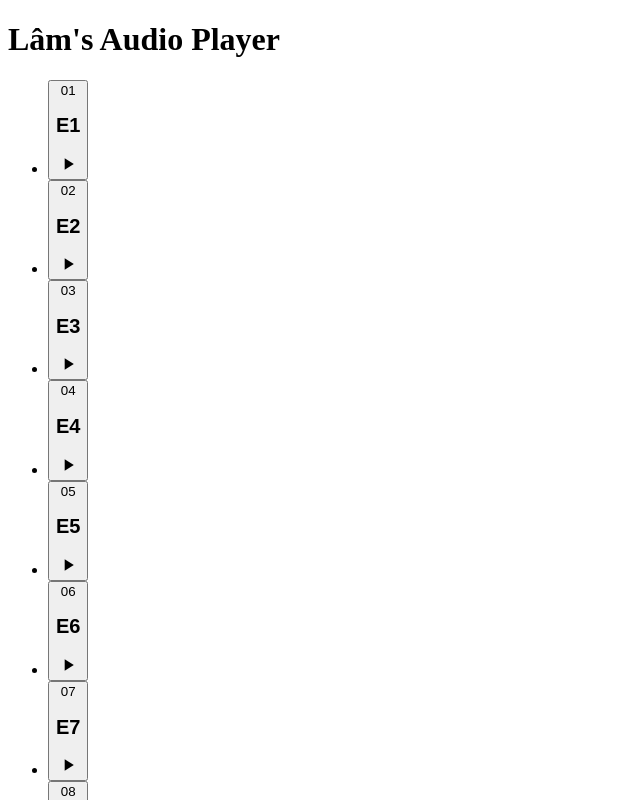
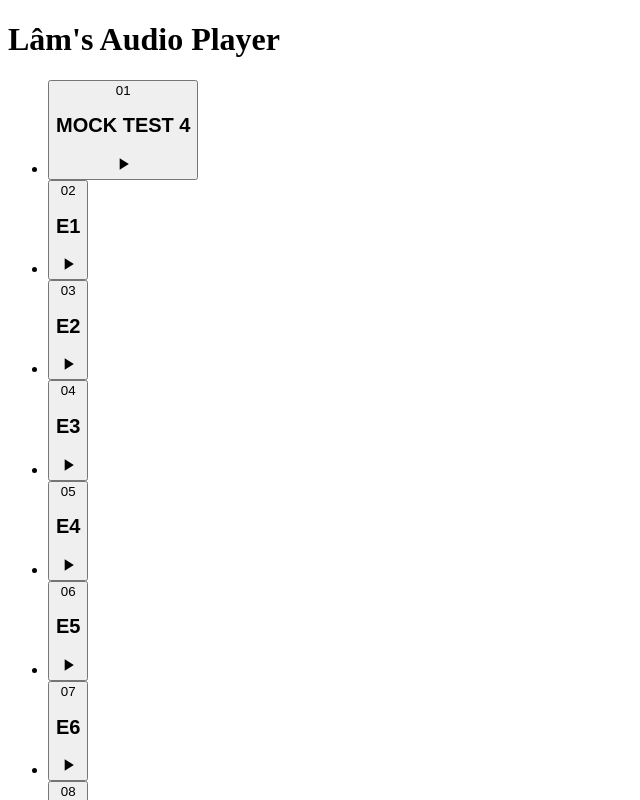
Before and after one commit to thanhvd/audio-player, a React (Vite) app: page / in a window 1280 px wide. Shown: the top 800 px of the page, without its empty margins (0-640 px from the left). Built offline with nearby package versions, Linux system fonts and the light colour scheme.

Commit message:
chore: add more songs

```diff
--- a/src/songs.ts
+++ b/src/songs.ts
@@ -6,6 +6,7 @@
 // }));
 
 const fileNames = [
+  'MOCK TEST 4',
   'E1',
   'E2',
   'E3',
```
Also changed, not shown: 1 other file (tests, documents, lock files or other folders).
